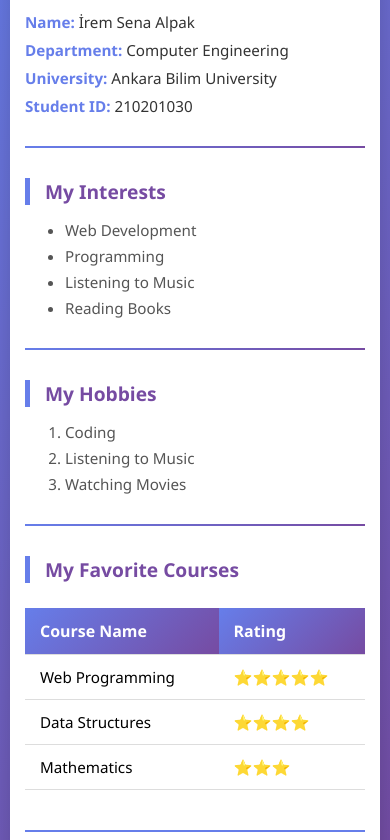
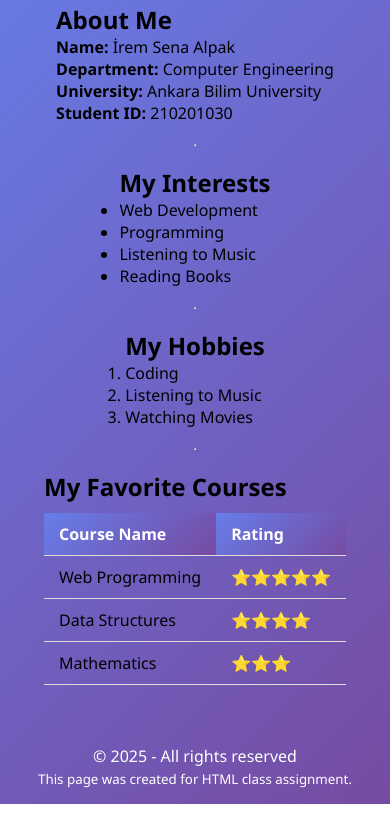
Before and after one commit to iremsenaalpak/iremsenaalpak.github.io, a plain HTML site: page index.html in a window 390 px wide. Shown: the part 118-958 px from the top of the page. After the commit the page ends 922 px from the top, so only its background shows below. Drawn offline with Linux system fonts and the light colour scheme.

Commit message:
Update style.css

```diff
--- a/css/style.css
+++ b/css/style.css
@@ -1,4 +1,4 @@
-/* Reset and Box Model */
+/* Global Reset */
 * {
     margin: 0;
     padding: 0;
@@ -11,172 +11,136 @@ body {
     background: linear-gradient(135deg, #667eea 0%, #764ba2 100%);
     min-height: 100vh;
     display: flex;
-    justify-content: center;
-    align-items: flex-start;
-    padding: 20px;
+    flex-direction: column;
+    align-items: center;
+    padding: 30px;
 }
 
-/* Main Container */
-.container {
-    width: 100%;
-    max-width: 900px;
-    background-color: #fff;
-    border-radius: 15px;
-    box-shadow: 0 10px 30px rgba(0, 0, 0, 0.2);
-    padding: 40px;
+/* Page title */
+.page-title {
+    color: white;
+    text-align: center;
+    font-size: 2.5em;
+    margin-bottom: 40px;
+    text-shadow: 2px 2px 6px rgba(0,0,0,0.2);
 }
 
-/* Headings */
-h1 {
-    color: #667eea;
-    text-align: center;
-    font-size: 2.5em;
-    margin-bottom: 25px;
-    text-shadow: 1px 1px 3px rgba(0,0,0,0.1);
+/* Main container for sections */
+.container {
+    display: flex;
+    flex-wrap: wrap;
+    justify-content: center;
+    gap: 20px;
+    width: 100%;
+    max-width: 1200px;
 }
 
-h2 {
-    color: #764ba2;
-    margin-top: 30px;
-    margin-bottom: 15px;
-    border-left: 5px solid #667eea;
-    padding-left: 15px;
+/* Box (each section) */
+.box {
+    position: relative;
+    flex: 1 1 30%;
+    background-color: white;
+    border: 1px solid black;
+    border-radius: 10px;
+    padding: 60px 20px 20px;
+    min-width: 280px;
+    box-shadow: 0 4px 15px rgba(0,0,0,0.1);
 }
 
-/* Paragraphs */
-p {
-    color: #333;
-    font-size: 1.1em;
-    margin-bottom: 8px;
+/* Section title region */
+.title {
+    position: absolute;
+    top: 10px;
+    right: 10px;
+    background-color: #667eea;
+    color: white;
+    padding: 8px 15px;
+    border: 1px solid black;
+    border-radius: 6px;
+    font-weight: bold;
 }
 
-strong {
-    color: #667eea;
+/* Section content */
+.content {
+    color: #333;
+    line-height: 1.6;
 }
 
-/* Horizontal Line */
-hr {
-    border: none;
-    height: 2px;
-    background: linear-gradient(to right, #667eea, #764ba2);
-    margin: 30px 0;
+.content ul, .content ol {
+    margin-left: 25px;
 }
 
-/* Lists */
-ul, ol {
-    margin-left: 40px;
-    margin-bottom: 20px;
+/* Footer */
+footer {
+    margin-top: 40px;
+    color: white;
+    text-align: center;
+    font-size: 1em;
 }
 
-li {
-    color: #555;
-    font-size: 1.05em;
-    margin-bottom: 6px;
+/* ---------------------- */
+/* 📱 RESPONSIVE LAYOUT  */
+/* ---------------------- */
+
+/* Tablet: 768px–991px */
+@media (max-width: 991px) {
+    .container {
+        justify-content: space-around;
+    }
+
+    .box {
+        flex: 1 1 45%;
+    }
+
+    .page-title {
+        font-size: 2.2em;
+    }
 }
 
-/* Table Wrapper (scroll on mobile) */
-.table-wrapper {
-    width: 100%;
-    overflow-x: auto;
+/* Mobile: ≤767px */
+@media (max-width: 767px) {
+    body {
+        padding: 15px;
+    }
+
+    .container {
+        flex-direction: column;
+        align-items: center;
+    }
+
+    .box {
+        flex: 1 1 100%;
+        width: 100%;
+    }
+
+    .page-title {
+        font-size: 1.8em;
+    }
+
+    .title {
+        font-size: 0.9em;
+    }
 }
-
-/* Table */
+/* Table Styling (for rating section) */
 table {
     width: 100%;
     border-collapse: collapse;
-    min-width: 400px;
     margin-top: 10px;
+    min-width: 300px;
 }
 
 th, td {
-    padding: 12px 15px;
+    padding: 10px 15px;
     border-bottom: 1px solid #ddd;
     text-align: left;
 }
 
 th {
     background: linear-gradient(135deg, #667eea, #764ba2);
-    color: #fff;
-    font-size: 1.05em;
+    color: white;
+    font-weight: 600;
 }
 
 tr:hover {
-    background-color: #f8f8f8;
+    background-color: #f3f3f3;
 }
-
-/* Footer */
-footer {
-    text-align: center;
-    margin-top: 40px;
-    padding-top: 20px;
-    border-top: 2px solid #667eea;
-    color: #555;
-}
-
-footer small {
-    color: #999;
-}
-
-/* ---------------------- */
-/* 📱 RESPONSIVE DESIGN  */
-/* ---------------------- */
-
-/* Tablet (max-width: 992px) */
-@media (max-width: 992px) {
-    .container {
-        padding: 30px;
-    }
-    h1 {
-        font-size: 2em;
-    }
-    h2 {
-        font-size: 1.6em;
-    }
-    p, li {
-        font-size: 1em;
-    }
-}
-
-/* Small Tablet (max-width: 768px) */
-@media (max-width: 768px) {
-    body {
-        padding: 10px;
-    }
-    .container {
-        padding: 25px;
-        border-radius: 12px;
-    }
-    h1 {
-        font-size: 1.8em;
-        text-align: center;
-    }
-    h2 {
-        font-size: 1.4em;
-    }
-    table {
-        font-size: 0.95em;
-    }
-}
-
-/* Mobile (max-width: 480px) */
-@media (max-width: 480px) {
-    .container {
-        padding: 15px;
-    }
-    h1 {
-        font-size: 1.5em;
-        text-align: center;
-    }
-    h2 {
-        font-size: 1.2em;
-    }
-    p, li {
-        font-size: 0.95em;
-    }
-    table {
-        min-width: unset;
-    }
-    footer {
-        font-size: 0.9em;
-    }
-}
```
